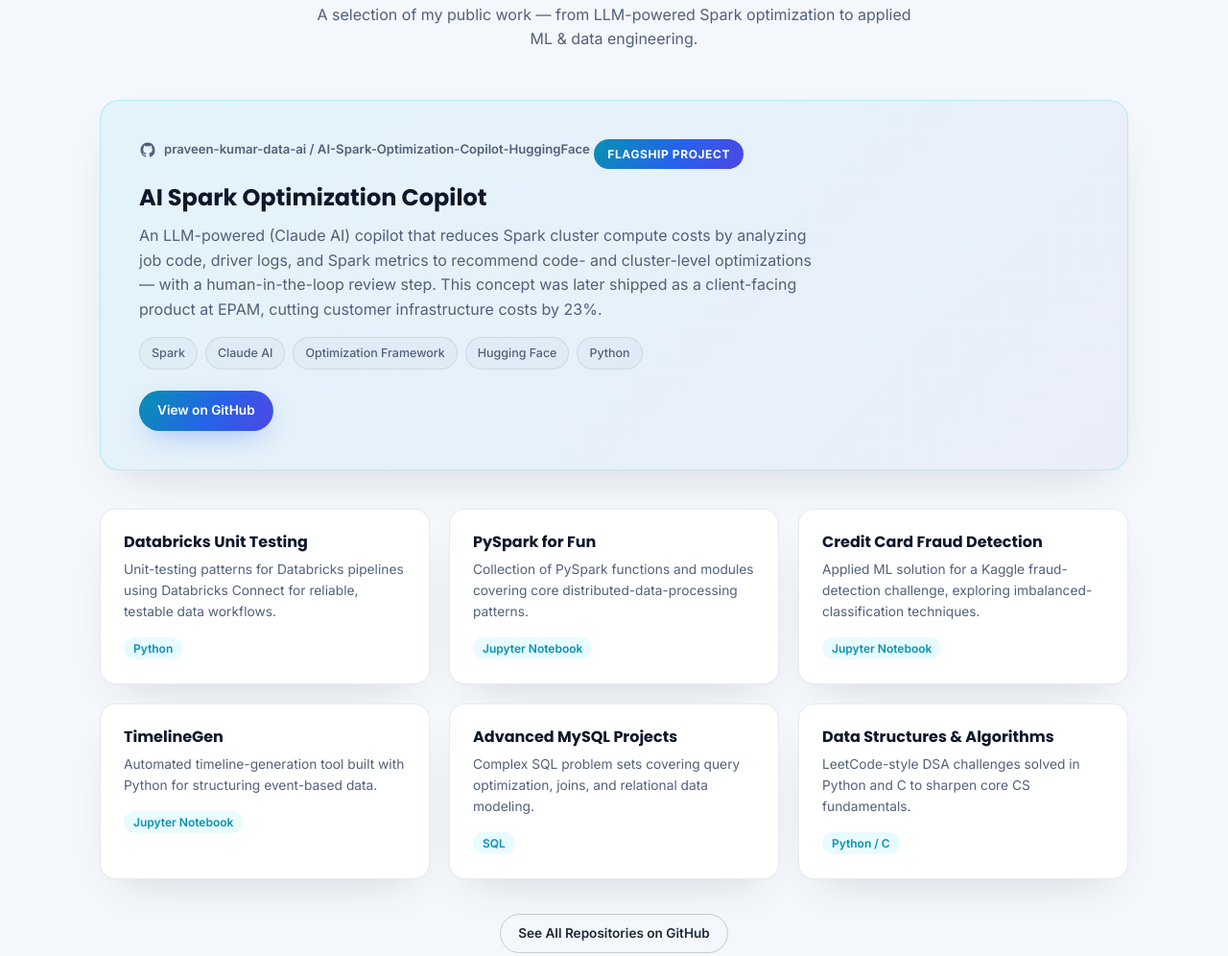
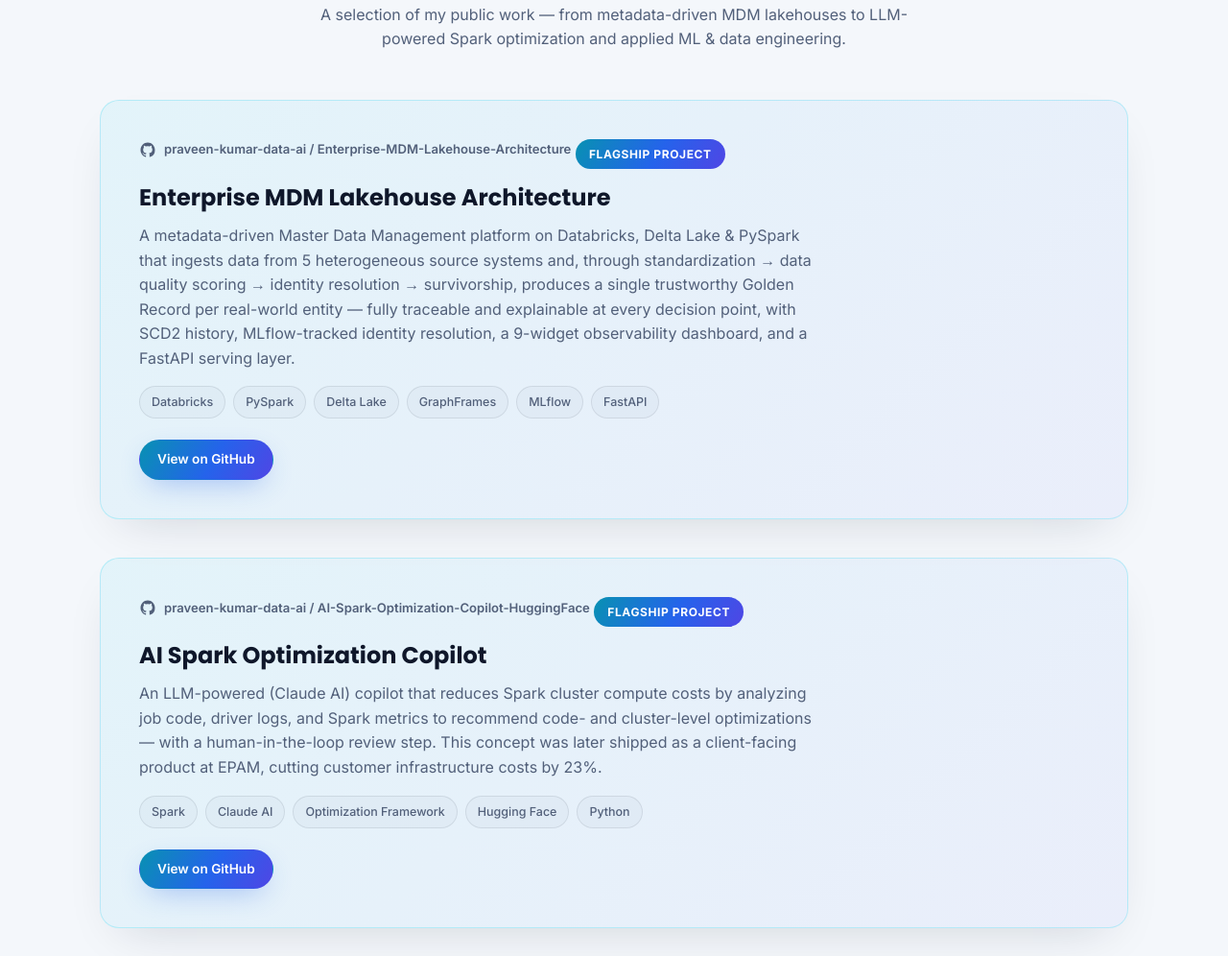
Before and after one commit to praveen-kumar-data-ai/Portfolio-Site, a website built with Vite: page index.html in a window 1280 px wide. Shown: the part 4215-5211 px from the top of the page at 96% size. Built offline with nearby package versions, Linux system fonts and the light colour scheme.

Commit message:
added more featured projects

```diff
--- a/index.html
+++ b/index.html
@@ -388,7 +388,31 @@
       <div class="container">
         <p class="section-tag reveal">GitHub Highlights</p>
         <h2 class="section-title reveal">Featured Projects</h2>
-        <p class="section-sub reveal">A selection of my public work &mdash; from LLM-powered Spark optimization to applied ML &amp; data engineering.</p>
+        <p class="section-sub reveal">A selection of my public work &mdash; from metadata-driven MDM lakehouses to LLM-powered Spark optimization and applied ML &amp; data engineering.</p>
+
+        <div class="featured-project reveal">
+          <div class="featured-content">
+            <a class="featured-repo-badge" href="https://github.com/praveen-kumar-data-ai/Enterprise-MDM-Lakehouse-Architecture" target="_blank" rel="noopener noreferrer">
+              <svg viewBox="0 0 24 24" width="18" height="18"><path fill="currentColor" d="M12 2C6.48 2 2 6.58 2 12.26c0 4.54 2.87 8.39 6.84 9.75.5.1.68-.22.68-.49 0-.24-.01-.87-.01-1.71-2.78.62-3.37-1.36-3.37-1.36-.46-1.2-1.11-1.52-1.11-1.52-.91-.64.07-.63.07-.63 1 .07 1.53 1.05 1.53 1.05.89 1.56 2.34 1.11 2.91.85.09-.66.35-1.11.63-1.37-2.22-.26-4.56-1.14-4.56-5.06 0-1.12.39-2.03 1.03-2.75-.1-.26-.45-1.31.1-2.72 0 0 .84-.28 2.75 1.05a9.3 9.3 0 0 1 5 0c1.91-1.33 2.75-1.05 2.75-1.05.55 1.41.2 2.46.1 2.72.64.72 1.03 1.63 1.03 2.75 0 3.93-2.34 4.79-4.57 5.05.36.32.68.94.68 1.9 0 1.37-.01 2.47-.01 2.81 0 .27.18.6.69.49A10.01 10.01 0 0 0 22 12.26C22 6.58 17.52 2 12 2z"/></svg>
+              <span>praveen-kumar-data-ai / Enterprise-MDM-Lakehouse-Architecture</span>
+            </a>
+            <span class="pill pill-accent">Flagship Project</span>
+            <h3>Enterprise MDM Lakehouse Architecture</h3>
+            <p>
+              A metadata-driven Master Data Management platform on Databricks, Delta Lake &amp; PySpark that ingests data
+              from 5 heterogeneous source systems and, through standardization &rarr; data quality scoring &rarr; identity
+              resolution &rarr; survivorship, produces a single trustworthy Golden Record per real-world entity &mdash;
+              fully traceable and explainable at every decision point, with SCD2 history, MLflow-tracked identity
+              resolution, a 9-widget observability dashboard, and a FastAPI serving layer.
+            </p>
+            <div class="tag-row">
+              <span>Databricks</span><span>PySpark</span><span>Delta Lake</span><span>GraphFrames</span><span>MLflow</span><span>FastAPI</span>
+            </div>
+            <a href="https://github.com/praveen-kumar-data-ai/Enterprise-MDM-Lakehouse-Architecture" target="_blank" rel="noopener noreferrer" class="btn btn-accent btn-sm">
+              View on GitHub
+            </a>
+          </div>
+        </div>
 
         <div class="featured-project reveal">
           <div class="featured-content">
@@ -417,31 +441,6 @@
             <h4>Databricks Unit Testing</h4>
             <p>Unit-testing patterns for Databricks pipelines using Databricks Connect for reliable, testable data workflows.</p>
             <span class="project-lang">Python</span>
-          </a>
-          <a class="project-card reveal" href="https://github.com/praveen-kumar-data-ai/PySpark-for-fun" target="_blank" rel="noopener noreferrer">
-            <h4>PySpark for Fun</h4>
-            <p>Collection of PySpark functions and modules covering core distributed-data-processing patterns.</p>
-            <span class="project-lang">Jupyter Notebook</span>
-          </a>
-          <a class="project-card reveal" href="https://github.com/praveen-kumar-data-ai/Credit-Card-Fraud-Detection" target="_blank" rel="noopener noreferrer">
-            <h4>Credit Card Fraud Detection</h4>
-            <p>Applied ML solution for a Kaggle fraud-detection challenge, exploring imbalanced-classification techniques.</p>
-            <span class="project-lang">Jupyter Notebook</span>
-          </a>
-          <a class="project-card reveal" href="https://github.com/praveen-kumar-data-ai/timelineGen" target="_blank" rel="noopener noreferrer">
-            <h4>TimelineGen</h4>
-            <p>Automated timeline-generation tool built with Python for structuring event-based data.</p>
-            <span class="project-lang">Jupyter Notebook</span>
-          </a>
-          <a class="project-card reveal" href="https://github.com/praveen-kumar-data-ai/Advanced-MySQL-Projects" target="_blank" rel="noopener noreferrer">
-            <h4>Advanced MySQL Projects</h4>
-            <p>Complex SQL problem sets covering query optimization, joins, and relational data modeling.</p>
-            <span class="project-lang">SQL</span>
-          </a>
-          <a class="project-card reveal" href="https://github.com/praveen-kumar-data-ai/Data-Structures-and-Algorithms" target="_blank" rel="noopener noreferrer">
-            <h4>Data Structures &amp; Algorithms</h4>
-            <p>LeetCode-style DSA challenges solved in Python and C to sharpen core CS fundamentals.</p>
-            <span class="project-lang">Python / C</span>
           </a>
         </div>
 
```
